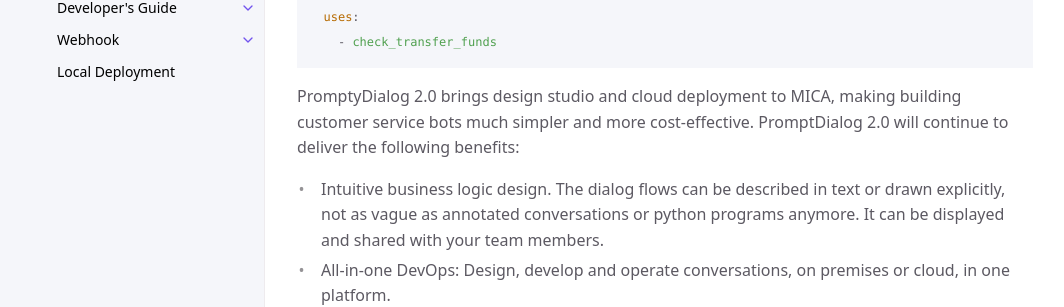
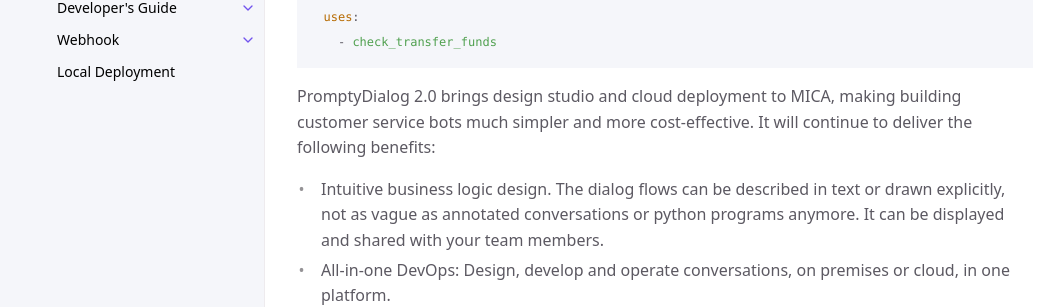
Before and after one commit to PromptAI/promptdialog, a Jekyll site: the page built from index.md, in a window 1280 px wide and 900 px high, scrolled down 623 px. Shown: the part 236-543 px from the top of the window, without its empty margins (107-1171 px from the left). Built offline with Jekyll 4.4.1, drawn with Linux system fonts in a browser that asks for light colours; cached includes are drawn as plain includes.

Commit message:
Update index.md

```diff
--- a/index.md
+++ b/index.md
@@ -36,7 +36,7 @@ transfer_money:
 
 <!--- PromptDialog was originally built on Rasa/ChatGPT and conceived as an alternative of Rasa-X, Rasa-Pro, and Rasa Studio.  Based on user feedback, it becomes obvious that the traditional task-oriented dialogue system that separates natural language understanding (NLU), dialogue management (DM), and response generation is hard to maintain.  The new agent-based architecture offers a much better solution.  By transitioning from RASA to MICA, every aspect of bot development—including coding, testing, and even documentation—is dramatically simplified.  --->
 
-PromptyDialog 2.0 brings design studio and cloud deployment to MICA, making building customer service bots much simpler and more cost-effective.  PromptDialog 2.0 will continue to deliver the following benefits:
+PromptyDialog 2.0 brings design studio and cloud deployment to MICA, making building customer service bots much simpler and more cost-effective. It will continue to deliver the following benefits:
 
 * Intuitive business logic design. The dialog flows can be described in text or drawn explicitly, not as vague as annotated conversations or python programs anymore.  It can be displayed and shared with your team members.
 * All-in-one DevOps: Design, develop and operate conversations, on premises or cloud, in one platform.
```
